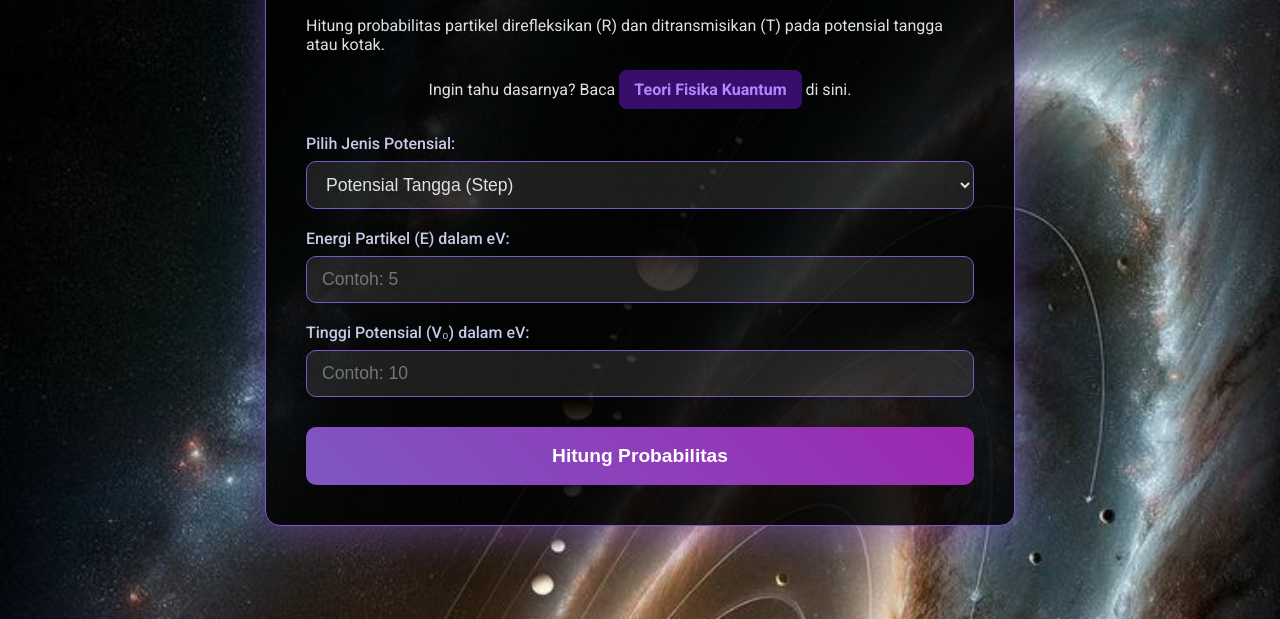
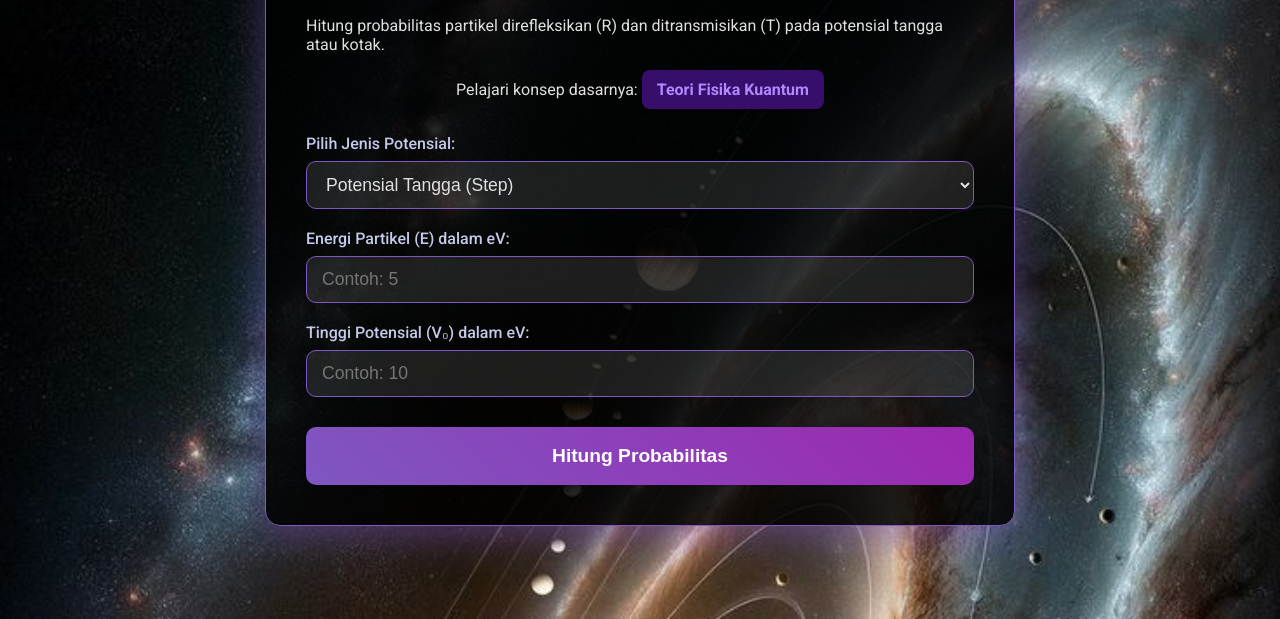
Before and after one commit to Banar-boop/Kalkulator-Kuantum, a plain HTML site: page index.html in a window 1280 px wide. Shown: the part 221-840 px from the top of the page. Drawn offline with Linux system fonts and the light colour scheme.

Commit message:
Update index.html

```diff
--- a/index.html
+++ b/index.html
@@ -10,7 +10,7 @@
     <div class="container">
         <h1>Kalkulator Partikel Kuantum ⚛️</h1>
         <p>Hitung probabilitas partikel direfleksikan (R) dan ditransmisikan (T) pada potensial tangga atau kotak.</p>
-        <p class="teori-link">Ingin tahu dasarnya? Baca <a href="teori.html">Teori Fisika Kuantum</a> di sini.</p>
+        <p class="teori-link">Pelajari konsep dasarnya: <a href="teori.html">Teori Fisika Kuantum</a></p>
         <form id="calculatorForm">
             <div class="form-group">
                 <label for="potentialType">Pilih Jenis Potensial:</label>
```
